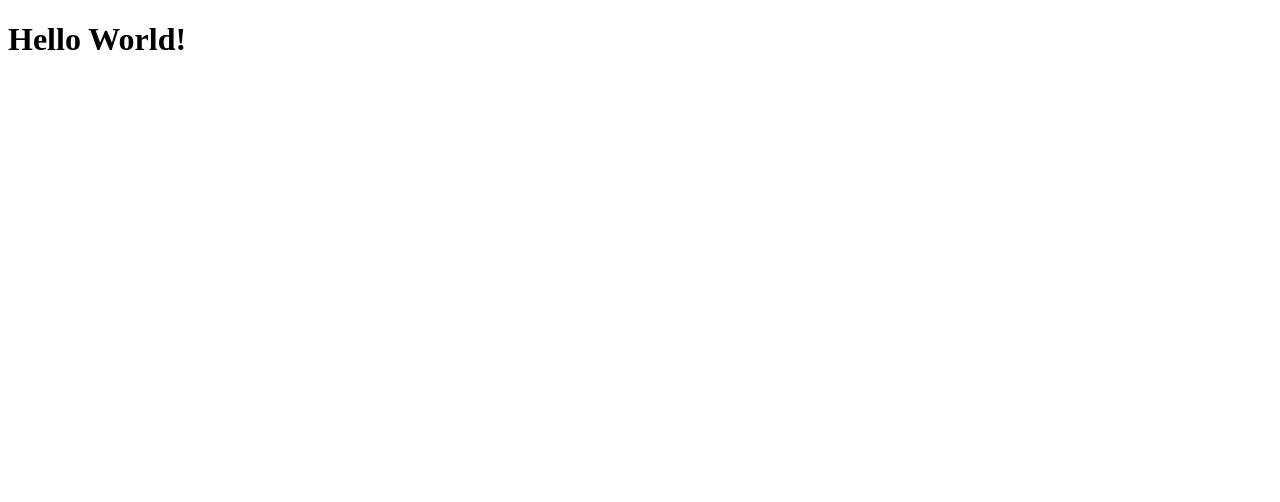
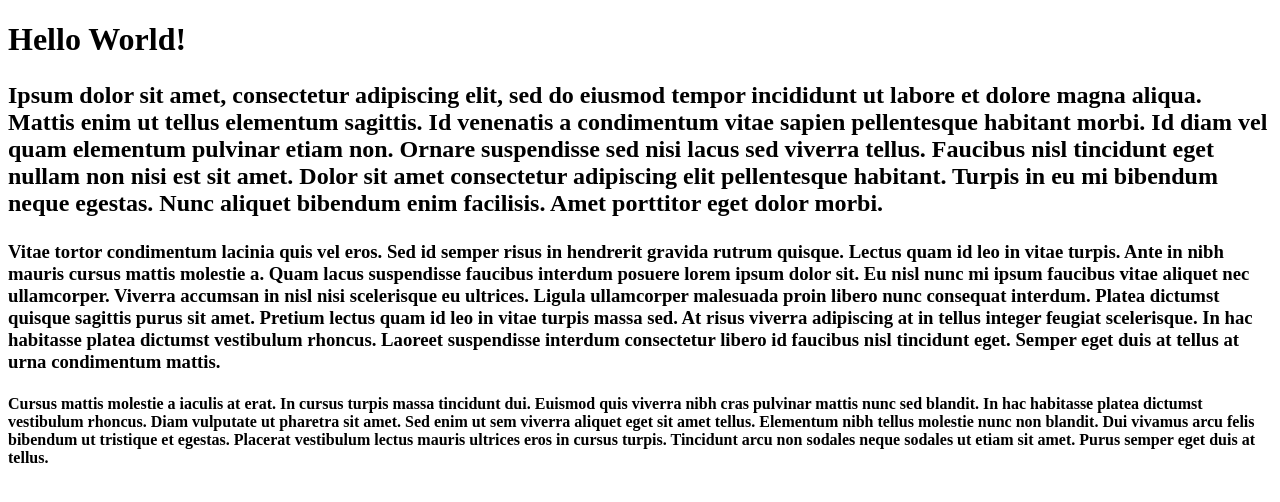
Before and after one commit to TeslaWebber/theodinproject-html, a plain HTML site: page index.html in a window 1280 px wide. Drawn offline with Linux system fonts and the light colour scheme.

Commit message:
Headings and paragraphs

```diff
--- a/index.html
+++ b/index.html
@@ -15,5 +15,25 @@
 
         <h1>Hello World!</h1>
 
+        <h2>
+            <p>
+                 Ipsum dolor sit amet, consectetur adipiscing elit, sed do eiusmod tempor incididunt ut labore et dolore magna aliqua. Mattis enim ut tellus elementum sagittis. Id venenatis a condimentum vitae sapien pellentesque habitant morbi. Id diam vel quam elementum pulvinar etiam non. Ornare suspendisse sed nisi lacus sed viverra tellus. Faucibus nisl tincidunt eget nullam non nisi est sit amet. Dolor sit amet consectetur adipiscing elit pellentesque habitant. Turpis in eu mi bibendum neque egestas. Nunc aliquet bibendum enim facilisis. Amet porttitor eget dolor morbi.
+            </p>
+        </h2>
+
+        <h3>
+            <p>
+                 Vitae tortor condimentum lacinia quis vel eros. Sed id semper risus in hendrerit gravida rutrum quisque. Lectus quam id leo in vitae turpis. Ante in nibh mauris cursus mattis molestie a. Quam lacus suspendisse faucibus interdum posuere lorem ipsum dolor sit. Eu nisl nunc mi ipsum faucibus vitae aliquet nec ullamcorper. Viverra accumsan in nisl nisi scelerisque eu ultrices. Ligula ullamcorper malesuada proin libero nunc consequat interdum. Platea dictumst quisque sagittis purus sit amet. Pretium lectus quam id leo in vitae turpis massa sed. At risus viverra adipiscing at in tellus integer feugiat scelerisque. In hac habitasse platea dictumst vestibulum rhoncus. Laoreet suspendisse interdum consectetur libero id faucibus nisl tincidunt eget. Semper eget duis at
+                tellus at urna condimentum mattis.
+            </p>
+        </h3>
+
+        <h4>
+               <p>
+                 Cursus mattis molestie a iaculis at erat. In cursus turpis massa tincidunt dui. Euismod quis viverra nibh cras pulvinar mattis nunc sed blandit. In hac habitasse platea dictumst vestibulum rhoncus. Diam vulputate ut pharetra sit amet. Sed enim ut sem viverra aliquet eget sit amet tellus. Elementum nibh tellus molestie nunc non blandit. Dui vivamus arcu felis bibendum ut tristique et egestas. Placerat vestibulum lectus mauris ultrices eros in cursus turpis. Tincidunt arcu non sodales neque sodales ut etiam sit amet. Purus semper eget duis at tellus.
+               </p>
+        </h4>
+
+
     </body>
 </html>
```
